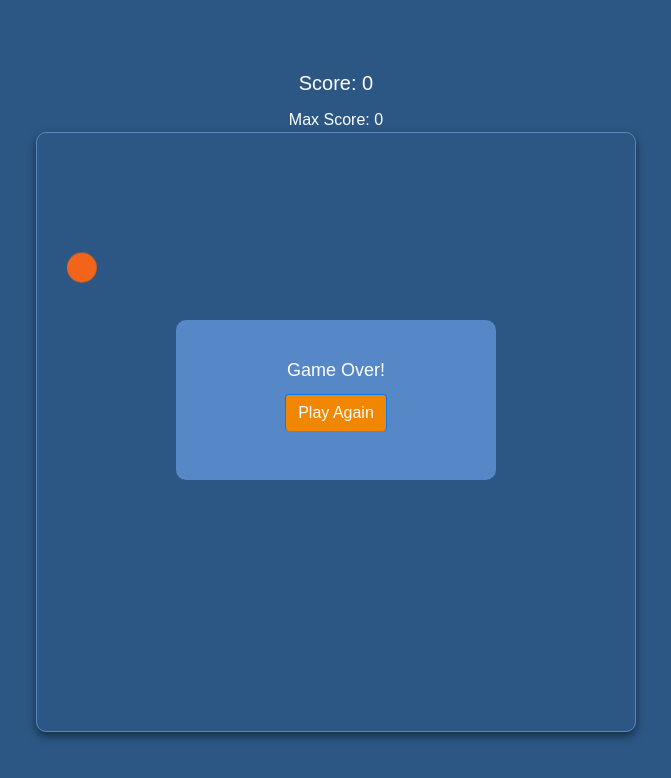
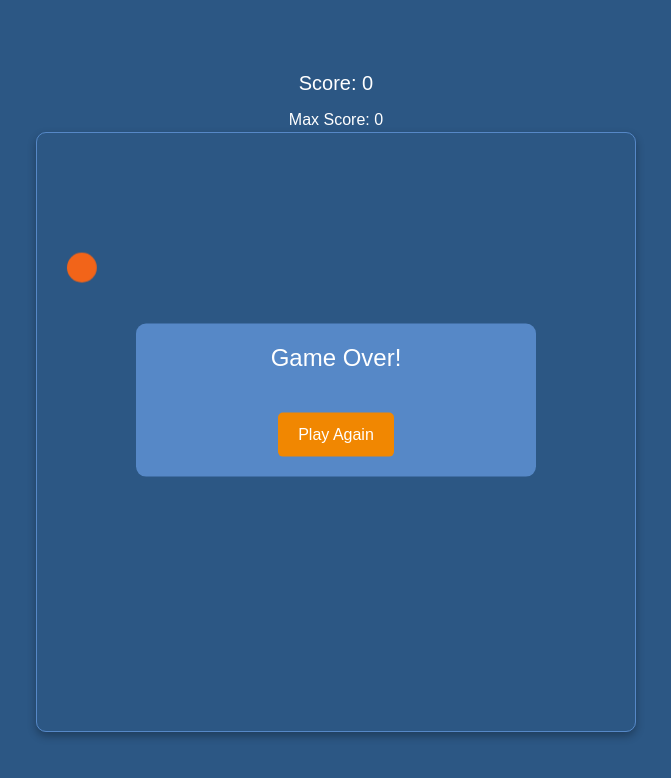
Before and after one commit to DoraTot/snake_game, a plain HTML site: page index.html in a window 1280 px wide. Shown: the whole page, without its empty margins (304-975 px from the left). Drawn offline with nearby package versions, Linux system fonts and the light colour scheme.

Commit message:
Changed to work on touchscreen

```diff
--- a/game-functionality.js
+++ b/game-functionality.js
@@ -16,6 +16,36 @@ let speed = 80;
 let maxScore = 0;
 
 
+
+canvas.addEventListener('touchstart', function(e) {
+    startX = e.touches[0].clientX;
+    startY = e.touches[0].clientY;
+});
+
+canvas.addEventListener('touchmove', function(e) {
+    let endX = e.touches[0].clientX;
+    let endY = e.touches[0].clientY;
+
+    let dx = endX - startX;
+    let dy = endY - startY;
+
+    if (Math.abs(dx) > Math.abs(dy)) {
+        if (dx > 0) {
+            direction = 'RIGHT';
+        } else {
+            direction = 'LEFT';
+        }
+    } else {
+        if (dy > 0) {
+            direction = 'DOWN';
+        } else {
+            direction = 'UP';
+        }
+    }
+
+    startX = endX;
+    startY = endY;
+});
 // function drawRect(x, y, color) {
 //     ctx.fillStyle = color;
 //     ctx.fillRect(x, y, gridSize, gridSize);
--- a/style.css
+++ b/style.css
@@ -15,9 +15,9 @@ canvas {
     border-radius: 10px;
     width: 90vw;
     max-width: 600px;
-    height: 110vw;
+    height: 90vw;
     max-height: 600px;
-    box-shadow: 0 4px 8px rgba(0, 0, 0, 0.5);
+    box-shadow: 0 4px 8px rgba(0, 0, 0, 0.3);
 }
 
 #score {
@@ -27,16 +27,19 @@ canvas {
 
 
 #gameOver {
-    position: absolute;
+    position: fixed;
     top: 50%;
     left: 50%;
     transform: translate(-50%, -50%);
     background:#5688C7;
-    padding: 40px;
+    padding: 20px;
     border-radius: 10px;
     text-align: center;
-    width: 25%;
-    height: 20%;
+    width: 80%;
+    max-width: 400px;
+    height: auto;
+    max-height: 80%;
+    z-index: 1000;
 }
 
 
@@ -51,7 +54,13 @@ canvas {
 
 .btn{
     background-color: #F18701;
-    border-bottom: #F18701;
+    color: white;
+    border: none;
+    padding: 10px 20px;
+    border-radius: 5px;
+    cursor: pointer;
+    font-size: 16px;
+    margin-top: 20px;
 
 }
 .btn:hover{
@@ -60,6 +69,6 @@ canvas {
 }
 
 .big-text{
-    font-size: large;
-    margin-bottom: 5%;
+    font-size: 24px;
+    margin-bottom: 20px;
 }
```
